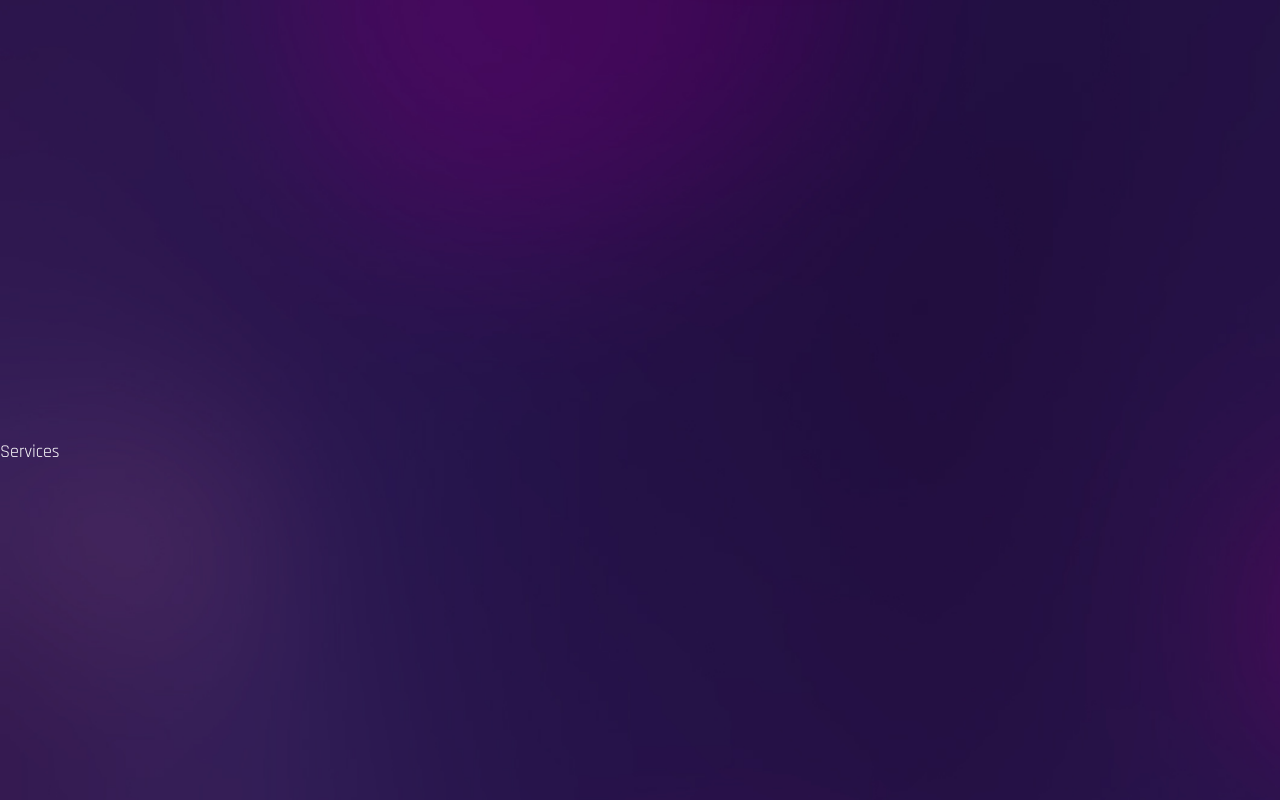
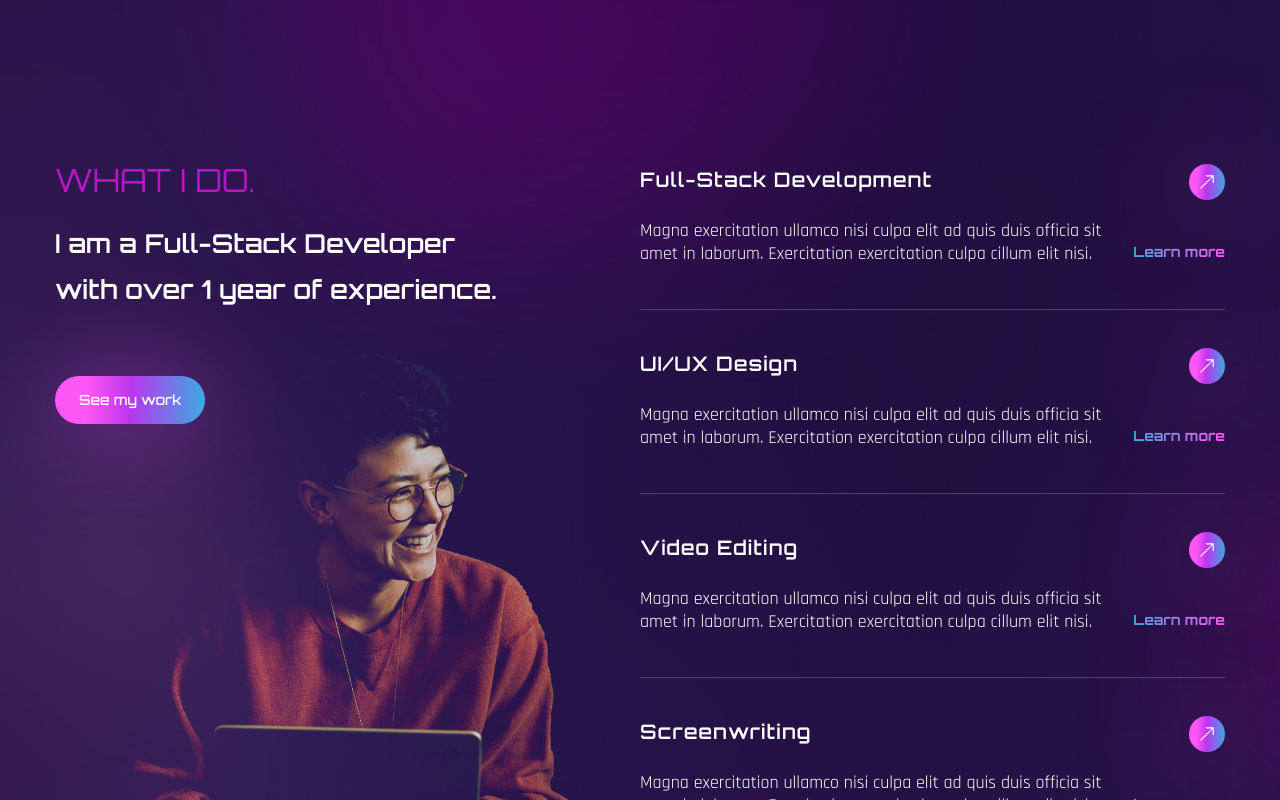
Before and after one commit to MauLight/vite-react-tailwind-portfolio, a React (Vite) app: page / in a window 1280 px wide. Shown: the part 1540-2340 px from the top of the page. Built offline with nearby package versions, Linux system fonts and the light colour scheme; a web font is replaced by a local one.

Commit message:
services component added

```diff
--- a/src/components/Nav.jsx
+++ b/src/components/Nav.jsx
@@ -25,6 +25,7 @@
           activeClass='active'
           smooth={true}
           spy={true}
+          offset={50}
           className='cursor-pointer w-[60px] h-[60px] flex items-center justify-center'
         >
           <BiUser />
--- a/src/components/Services.jsx
+++ b/src/components/Services.jsx
@@ -1,7 +1,90 @@
-import React from 'react';
+import { BsArrowUpRight } from 'react-icons/bs'
+import { motion } from 'framer-motion'
+import { fadeIn } from '../variants'
+
+const services = [
+  {
+    id: 0,
+    name: 'Full-Stack Development',
+    description:
+      'Magna exercitation ullamco nisi culpa elit ad quis duis officia sit amet in laborum. Exercitation exercitation culpa cillum elit nisi.',
+    link: 'Learn more'
+  },
+  {
+    id: 1,
+    name: 'UI/UX Design',
+    description:
+      'Magna exercitation ullamco nisi culpa elit ad quis duis officia sit amet in laborum. Exercitation exercitation culpa cillum elit nisi.',
+    link: 'Learn more'
+  },
+  {
+    id: 2,
+    name: 'Video Editing',
+    description:
+      'Magna exercitation ullamco nisi culpa elit ad quis duis officia sit amet in laborum. Exercitation exercitation culpa cillum elit nisi.',
+    link: 'Learn more'
+  },
+  {
+    id: 3,
+    name: 'Screenwriting',
+    description:
+      'Magna exercitation ullamco nisi culpa elit ad quis duis officia sit amet in laborum. Exercitation exercitation culpa cillum elit nisi.',
+    link: 'Learn more'
+  },
+]
 
 const Services = () => {
-  return <div className="section" id='services' >Services</div>;
+  return (
+    <section className="section  mt-20" id='services' >
+      <div className="container mx-auto">
+        <div className='flex flex-col lg:flex-row'>
+          {/* text */}
+          <motion.div
+            variants={fadeIn('right', 0.3)}
+            initial="hidden"
+            whileInView={'show'}
+            viewport={{ once: false, amount: 0.4 }}
+            className='flex-1 lg:bg-services lg:bg-bottom bg-no-repeat mix-blend-lighten mb-12 lg:mb-0'>
+            <h2 className='h2 text-accent mb-6'>What I Do.</h2>
+            <h3 className='h3 max-w-[455px] mb-16'>I am a Full-Stack Developer with over 1 year of experience.</h3>
+            <button className='btn btn-sm'>See my work</button>
+          </motion.div>
+          {/* services */}
+          <motion.div
+            variants={fadeIn('left', 0.3)}
+            initial="hidden"
+            whileInView={'show'}
+            viewport={{ once: false, amount: 0.4 }}
+            className='flex-1'>
+            {/* services list */}
+            <div>
+              {services.map((service) => {
+
+                const { id, name, description, link } = service
+
+                return (
+                  <>
+                    <div className='border-b border-white/20 h-[146px] mb-[38px] flex' key={id}>
+                      <div className="max-w-[476px]">
+                        <h4 className='text-[20px] tracking-wider font-primary font-semibold mb-6'>{name}</h4>
+                        <p className='font-secondary leading-tight'>{description}</p>
+                      </div>
+                      <div className='flex flex-col flex-1 items-end'>
+                        <a href='#' className='btn w-9 h-9 mb-[42px] flex justify-center items-center'>
+                          <BsArrowUpRight />
+                        </a>
+                        <a href='#' className='text-gradient text-sm'>{link}</a>
+                      </div>
+                    </div>
+                  </>
+                )
+              })}
+            </div>
+          </motion.div>
+        </div>
+      </div>
+    </section>
+  )
 };
 
 export default Services;
```
